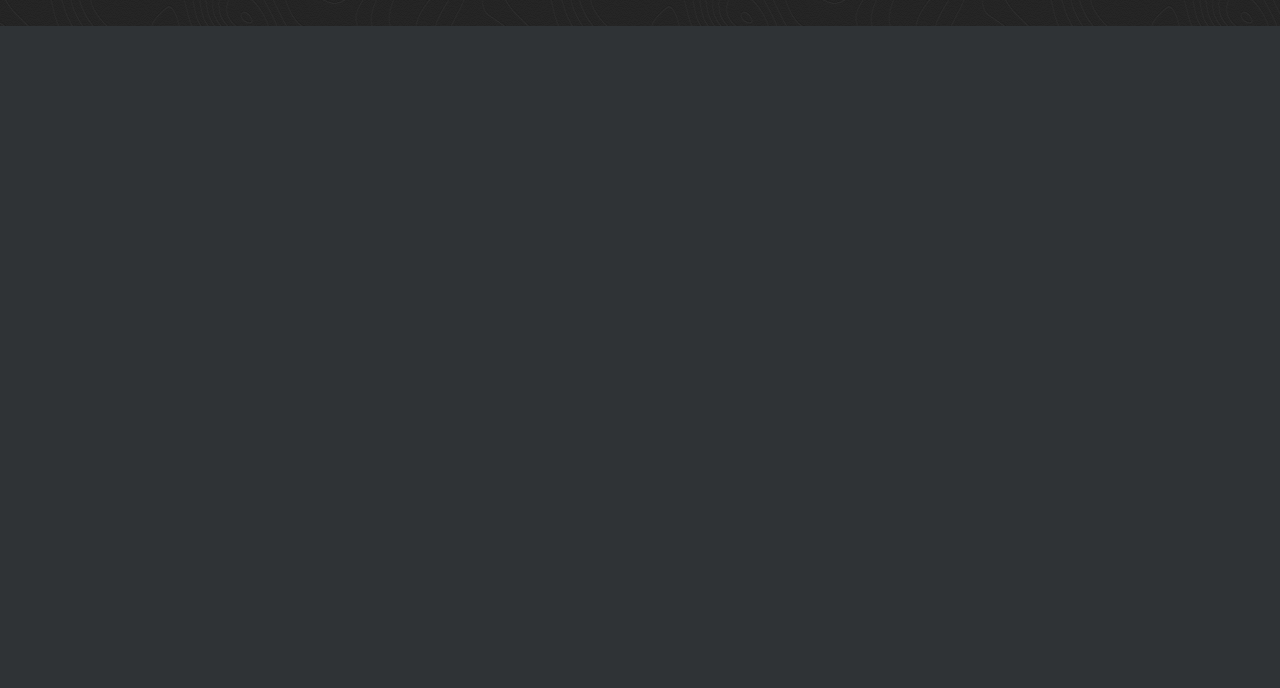
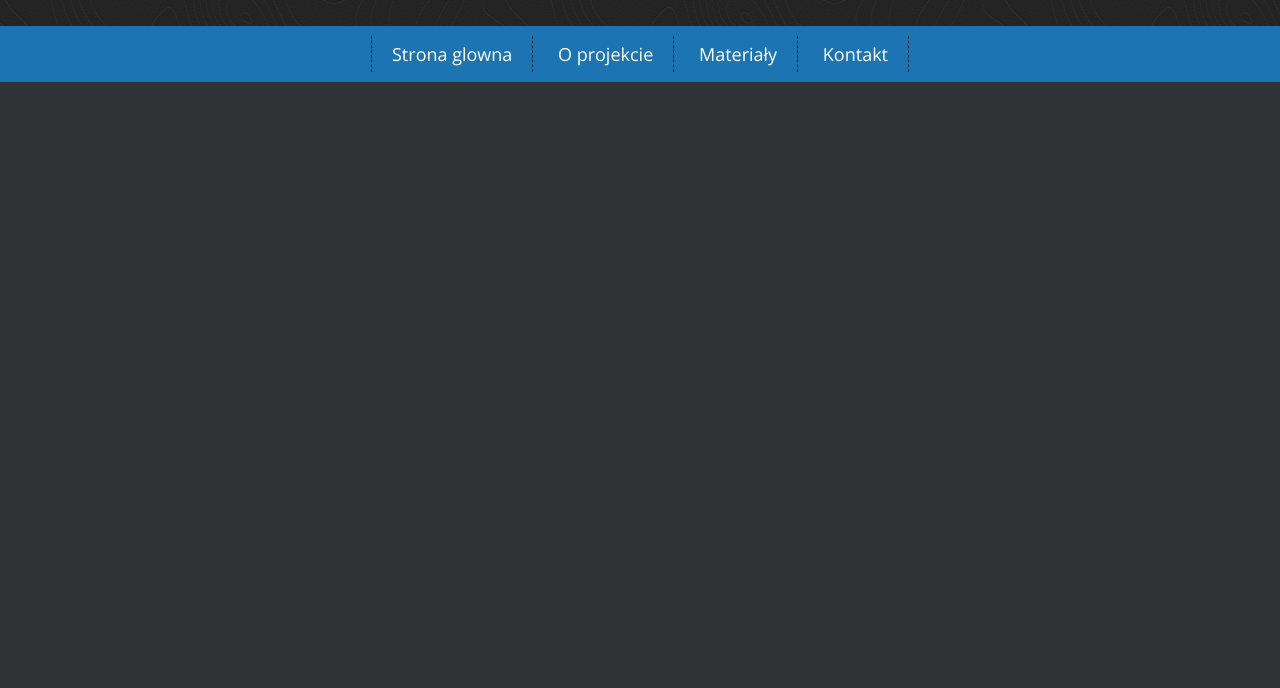
Before and after one commit to ewaapawlos/ewaapawlos.github.io, a plain HTML site: page index.html in a window 1280 px wide. Shown: the part 112-800 px from the top of the page. Drawn offline with nearby package versions, Linux system fonts and the light colour scheme.

Commit message:
Wersja 3
Dodanie paska menu

```diff
--- a/index.html
+++ b/index.html
@@ -12,9 +12,8 @@
     <!--[if lt IE 9]><script src="https://cdnjs.cloudflare.com/ajax/libs/html5shiv/3.7.3/html5shiv.min.js"></script><![endif]-->
 <link href="https://fonts.googleapis.com/css?family=Lato:400,700|Open+Sans&amp;subset=latin-ext" rel="stylesheet">
 <link rel="stylesheet" href="main.css">
+</head>
 
-
-</head>
   <body>
 <div id="logotyp">
     <h1 class="logo"> <span style="color:#2a5daf">PROGRA</span>MOWANIE
@@ -22,4 +21,14 @@
     </h1>
 </div>
   </body>
+
+  <nav>
+    <ul class="menu">
+      <li><a href="#">Strona glowna</a></li>
+      <li><a href="#">O projekcie</a></li>
+      <li><a href="#">Materiały</a></li>
+      <li><a href="#">Kontakt</a></li>
+    </ul>
+  </nav>
+
 </html>
--- a/main.css
+++ b/main.css
@@ -26,3 +26,32 @@ h1.logo {
   margin-bottom: 38px;
   line-height: 132px;
 }
+
+nav {
+  background-color: #1c74b2;
+  text-align: center;
+}
+.menu {
+  list-style-type: none;
+  margin: 0px;
+  padding: 10px;
+  font-size: 18px;
+  min-height: 30px;
+  line-height: 200%;
+}
+.menu > li {
+  display: inline-block;
+  padding-left: 20px;
+  padding-right: 20px;
+  border-right: 1px dashed #0a2b42;
+}
+.menu > li:first-child {
+  border-left: 1px dashed #0a2b42;
+}
+.menu a {
+  color: #fff;
+  text-decoration: none;
+}
+.menu a:hover {
+  color: #0a2b42;
+}
```
Also changed, not shown: 1 other file.
